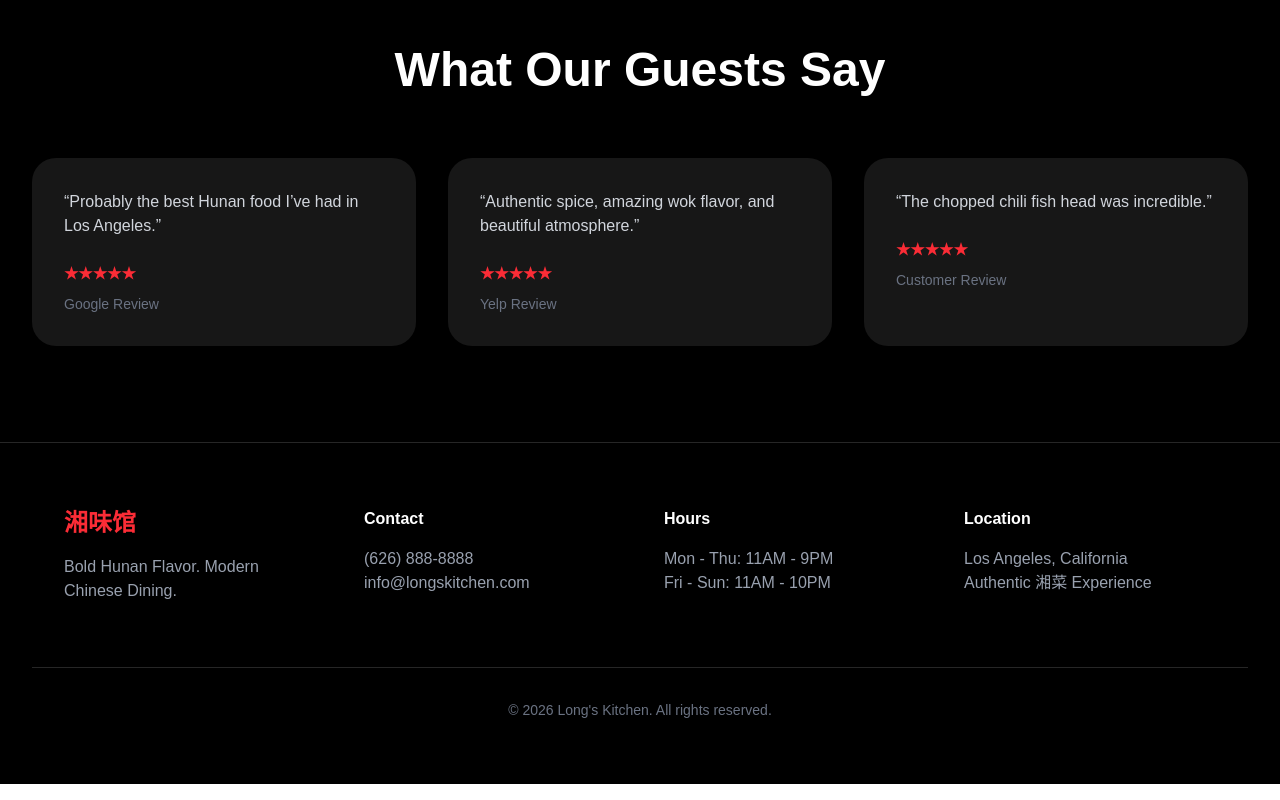
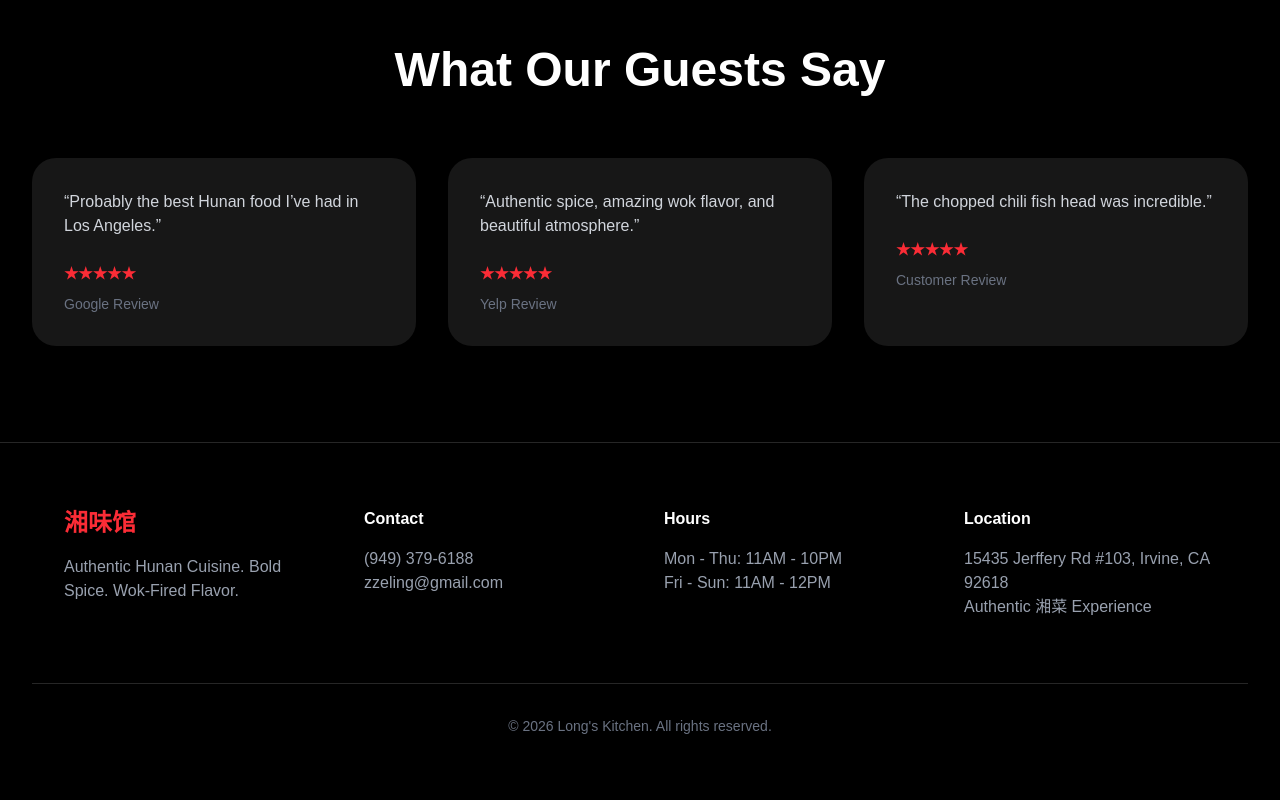
Before and after one commit to zzeling-arch/longs-kitchen, a Next.js app: page / in a window 1280 px wide. Shown: the part 2142-2942 px from the top of the page. Built offline with nearby package versions, Linux system fonts and the light colour scheme.

Commit message:
sync website update

```diff
--- a/app/page.tsx
+++ b/app/page.tsx
@@ -220,7 +220,7 @@ export default function Home() {/*  */
             </h3>
 
             <p className="text-gray-400">
-              Bold Hunan Flavor. Modern Chinese Dining.
+              Authentic Hunan Cuisine. Bold Spice. Wok-Fired Flavor.
             </p>
           </div>
 
@@ -230,11 +230,11 @@ export default function Home() {/*  */
             </h4>
 
             <p className="text-gray-400">
-              (626) 888-8888
+              (949) 379-6188
             </p>
 
             <p className="text-gray-400">
-              info@longskitchen.com
+              zzeling@gmail.com
             </p>
           </div>
 
@@ -244,11 +244,11 @@ export default function Home() {/*  */
             </h4>
 
             <p className="text-gray-400">
-              Mon - Thu: 11AM - 9PM
+              Mon - Thu: 11AM - 10PM
             </p>
 
             <p className="text-gray-400">
-              Fri - Sun: 11AM - 10PM
+              Fri - Sun: 11AM - 12PM
             </p>
           </div>
 
@@ -258,7 +258,7 @@ export default function Home() {/*  */
             </h4>
 
             <p className="text-gray-400">
-              Los Angeles, California
+              15435 Jerffery Rd #103, Irvine, CA 92618
             </p>
 
             <p className="text-gray-400">
```
